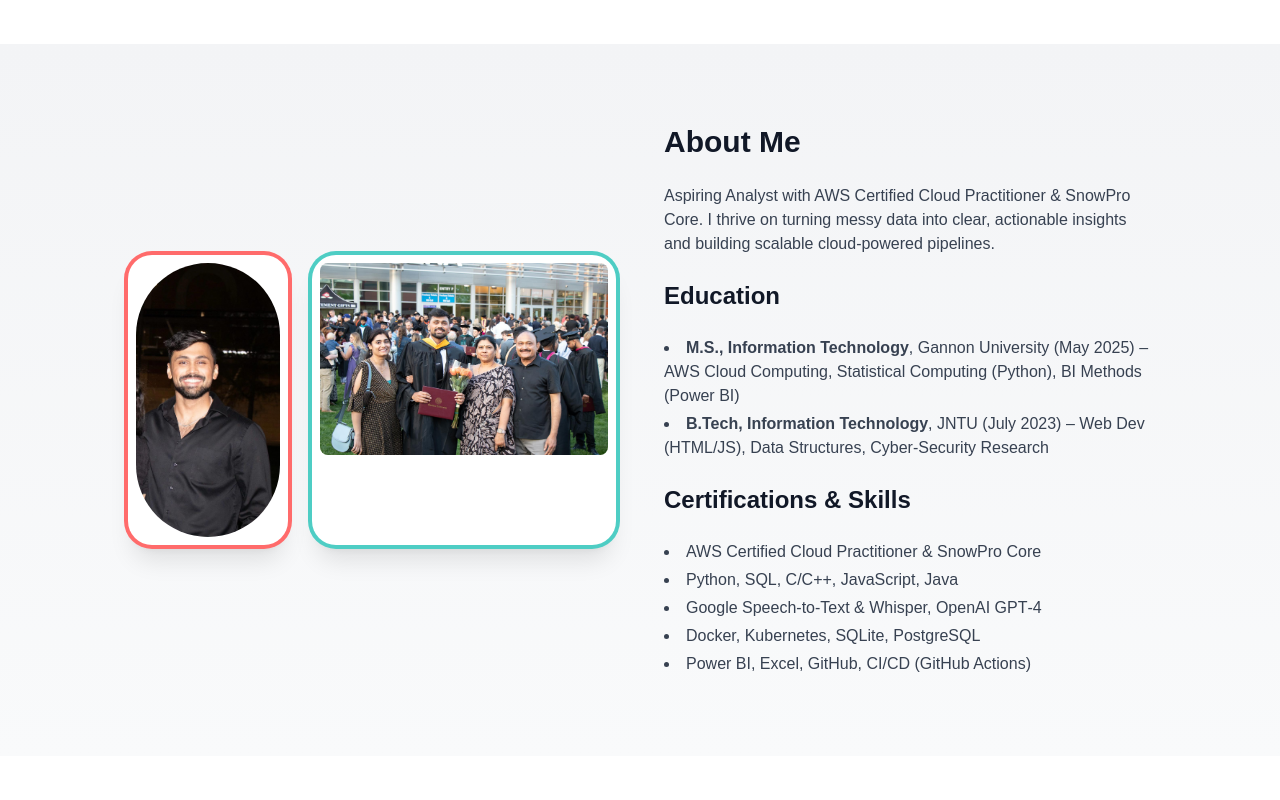
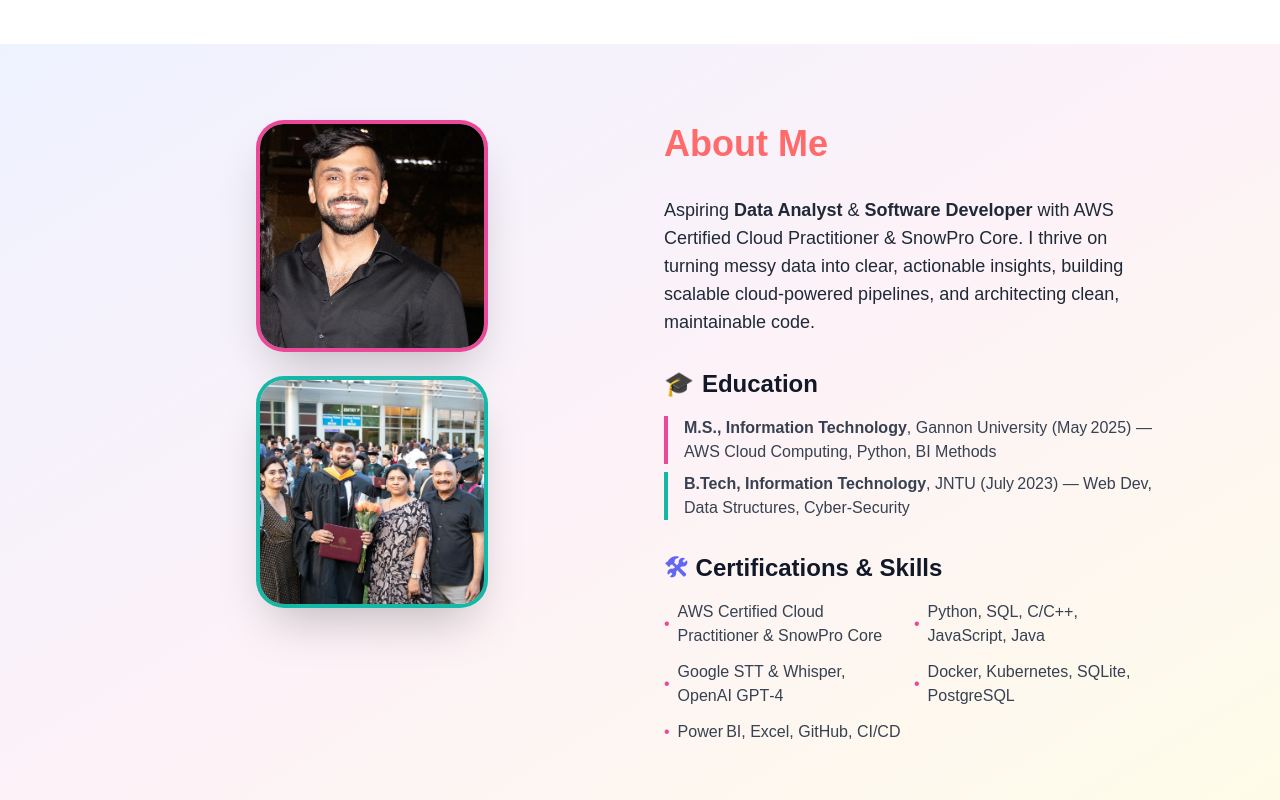
Before and after one commit to adwaithkalugotla/portfolio, a Next.js app: page / in a window 1280 px wide. Shown: the part 900-1700 px from the top of the page. Built offline with nearby package versions, Linux system fonts and the light colour scheme.

Commit message:
Polish UI: update Hero, About & Resume Highlights with animations and styling new commit

```diff
--- a/components/About.tsx
+++ b/components/About.tsx
@@ -1,64 +1,136 @@
+// pages/about.tsx
+import Head from 'next/head'
 import Image from 'next/image'
+import { motion, Variants } from 'framer-motion'
+
+const container: Variants = {
+  hidden: { opacity: 0, y: 20 },
+  show: {
+    opacity: 1,
+    y: 0,
+    transition: { staggerChildren: 0.15, ease: 'easeOut' }
+  }
+}
+
+const item: Variants = {
+  hidden: { opacity: 0, scale: 0.95 },
+  show: { opacity: 1, scale: 1, transition: { type: 'spring', stiffness: 260, damping: 20 } },
+  hover: { scale: 1.05, textShadow: '0px 0px 8px rgba(0,0,0,0.2)' }
+}
 
 export default function About() {
   return (
-    <section className="py-20 bg-gradient-to-b from-gray-100 to-gray-50 dark:from-gray-800 dark:to-gray-900">
-      <div className="container mx-auto px-4 md:px-16 lg:px-32 grid grid-cols-1 md:grid-cols-2 gap-12 items-center">
-        {/* 🔸 Images side-by-side, each in a colored ring */}
-        <div className="flex justify-center space-x-6">
-          <div className="bg-white p-2 rounded-3xl shadow-xl ring-4 ring-primary">
+    <>
+      <Head>
+        <title>About • Adwaith Kalugotla</title>
+        <meta name="description" content="About Adwaith Kalugotla – Data Analyst & Software Developer" />
+      </Head>
+
+      <motion.section
+        className="py-20 bg-gradient-to-br from-indigo-50 via-pink-50 to-yellow-50 dark:from-indigo-900 dark:via-pink-900 dark:to-yellow-900"
+        initial="hidden"
+        whileInView="show"
+        viewport={{ once: true }}
+        variants={container}
+      >
+        <div className="container mx-auto px-4 md:px-16 lg:px-32 grid grid-cols-1 lg:grid-cols-2 gap-12 items-start">
+
+          {/* Left: Images */}
+          <motion.div className="flex flex-col gap-8 justify-center items-center" variants={item}>
+            {[{
+              src: '/images/profile.jpg',
+              alt: 'Headshot',
+              ring: 'ring-pink-500'
+            },{
+              src: '/images/family.jpg',
+              alt: 'Graduation with Family',
+              ring: 'ring-teal-500'
+            }].map((img, i) => (
+              <motion.div
+                key={i}
+                className={`relative w-48 h-48 lg:w-56 lg:h-56 rounded-3xl overflow-hidden shadow-2xl ring-4 ${img.ring}`}
+                variants={item}
+                whileHover="hover"
+              >
                 <Image
-              src="/images/profile.jpg"
-              alt="Adwaith Kalugotla headshot"
-              width={160}
-              height={160}
-              className="rounded-full object-cover"
+                  src={img.src}
+                  alt={img.alt}
+                  fill
+                  className="object-cover"
                 />
-          </div>
-          <div className="bg-white p-2 rounded-3xl shadow-xl ring-4 ring-secondary">
-            <Image
-              src="/images/family.jpg"
-              alt="Adwaith with family at graduation"
-              width={320}
-              height={240}
-              className="rounded-lg object-cover"
-            />
-          </div>
-        </div>
+              </motion.div>
+            ))}
+          </motion.div>
 
-        {/* 🔸 Text content */}
-        <div className="space-y-6 text-gray-700 dark:text-gray-300">
-          <h2 className="text-3xl font-bold text-gray-900 dark:text-gray-100">About Me</h2>
-          <p>
-            Aspiring Analyst with AWS Certified Cloud Practitioner &amp; SnowPro Core.
-            I thrive on turning messy data into clear, actionable insights and building
-            scalable cloud‑powered pipelines.
-          </p>
+          {/* Right: Text */}
+          <motion.div className="space-y-8" variants={item}>
+            <motion.h2
+              className="text-4xl font-extrabold text-primary dark:text-secondary"
+              variants={item}
+            >
+              About Me
+            </motion.h2>
 
-          <h3 className="text-2xl font-semibold text-gray-900 dark:text-gray-100">Education</h3>
-          <ul className="list-disc list-inside space-y-1">
-            <li>
-              <strong>M.S., Information Technology</strong>, Gannon University (May 2025)
-              – AWS Cloud Computing, Statistical Computing (Python), BI Methods (Power BI)
-            </li>
-            <li>
-              <strong>B.Tech, Information Technology</strong>, JNTU (July 2023)
-              – Web Dev (HTML/JS), Data Structures, Cyber‑Security Research
-            </li>
+            <motion.p className="text-lg text-gray-800 dark:text-gray-200" variants={item}>
+              Aspiring <span className="font-semibold">Data Analyst</span> &amp;
+              <span className="font-semibold"> Software Developer</span> with AWS Certified Cloud Practitioner &amp; SnowPro Core.
+              I thrive on turning messy data into clear, actionable insights, building scalable
+              cloud‑powered pipelines, and architecting clean, maintainable code.
+            </motion.p>
+
+            {/* Education */}
+            <motion.div variants={item}>
+              <h3 className="text-2xl font-bold flex items-center gap-2 text-gray-900 dark:text-gray-100">
+                <span className="text-indigo-500 dark:text-yellow-400">🎓</span>
+                Education
+              </h3>
+              <ul className="mt-4 space-y-2 text-gray-700 dark:text-gray-300">
+                <motion.li
+                  variants={item}
+                  whileHover="hover"
+                  className="pl-4 border-l-4 border-pink-500"
+                >
+                  <strong>M.S., Information Technology</strong>, Gannon University (May 2025) — AWS Cloud Computing, Python, BI Methods
+                </motion.li>
+                <motion.li
+                  variants={item}
+                  whileHover="hover"
+                  className="pl-4 border-l-4 border-teal-500"
+                >
+                  <strong>B.Tech, Information Technology</strong>, JNTU (July 2023) — Web Dev, Data Structures, Cyber‑Security
+                </motion.li>
               </ul>
+            </motion.div>
 
-          <h3 className="text-2xl font-semibold text-gray-900 dark:text-gray-100">
+            {/* Certifications & Skills */}
+            <motion.div variants={item}>
+              <h3 className="text-2xl font-bold flex items-center gap-2 text-gray-900 dark:text-gray-100">
+                <span className="text-indigo-500 dark:text-yellow-400">🛠</span>
                 Certifications &amp; Skills
               </h3>
-          <ul className="list-disc list-inside space-y-1">
-            <li>AWS Certified Cloud Practitioner &amp; SnowPro Core</li>
-            <li>Python, SQL, C/C++, JavaScript, Java</li>
-            <li>Google Speech‑to‑Text &amp; Whisper, OpenAI GPT‑4</li>
-            <li>Docker, Kubernetes, SQLite, PostgreSQL</li>
-            <li>Power BI, Excel, GitHub, CI/CD (GitHub Actions)</li>
-          </ul>
+              <motion.ul className="mt-4 grid grid-cols-1 sm:grid-cols-2 gap-3 text-gray-700 dark:text-gray-300">
+                {[
+                  'AWS Certified Cloud Practitioner & SnowPro Core',
+                  'Python, SQL, C/C++, JavaScript, Java',
+                  'Google STT & Whisper, OpenAI GPT‑4',
+                  'Docker, Kubernetes, SQLite, PostgreSQL',
+                  'Power BI, Excel, GitHub, CI/CD'
+                ].map((skill, i) => (
+                  <motion.li
+                    key={i}
+                    variants={item}
+                    whileHover="hover"
+                    className="flex items-center gap-2"
+                  >
+                    <span className="text-pink-500 dark:text-teal-400">•</span>
+                    {skill}
+                  </motion.li>
+                ))}
+              </motion.ul>
+            </motion.div>
+          </motion.div>
         </div>
-      </div>
-    </section>
+      </motion.section>
+    </>
   )
 }
```
Lines whose indentation alone changed are shown as unchanged.
